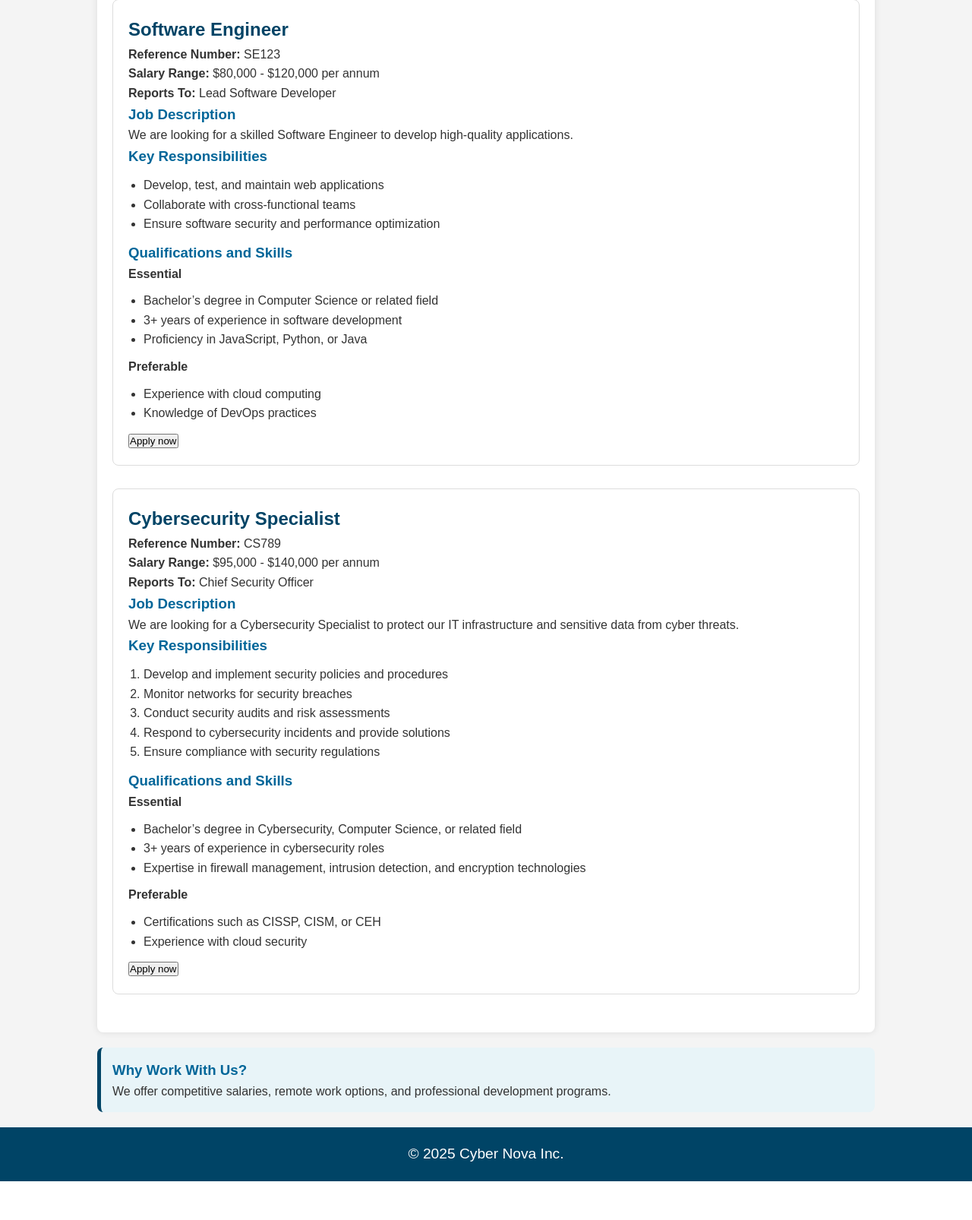
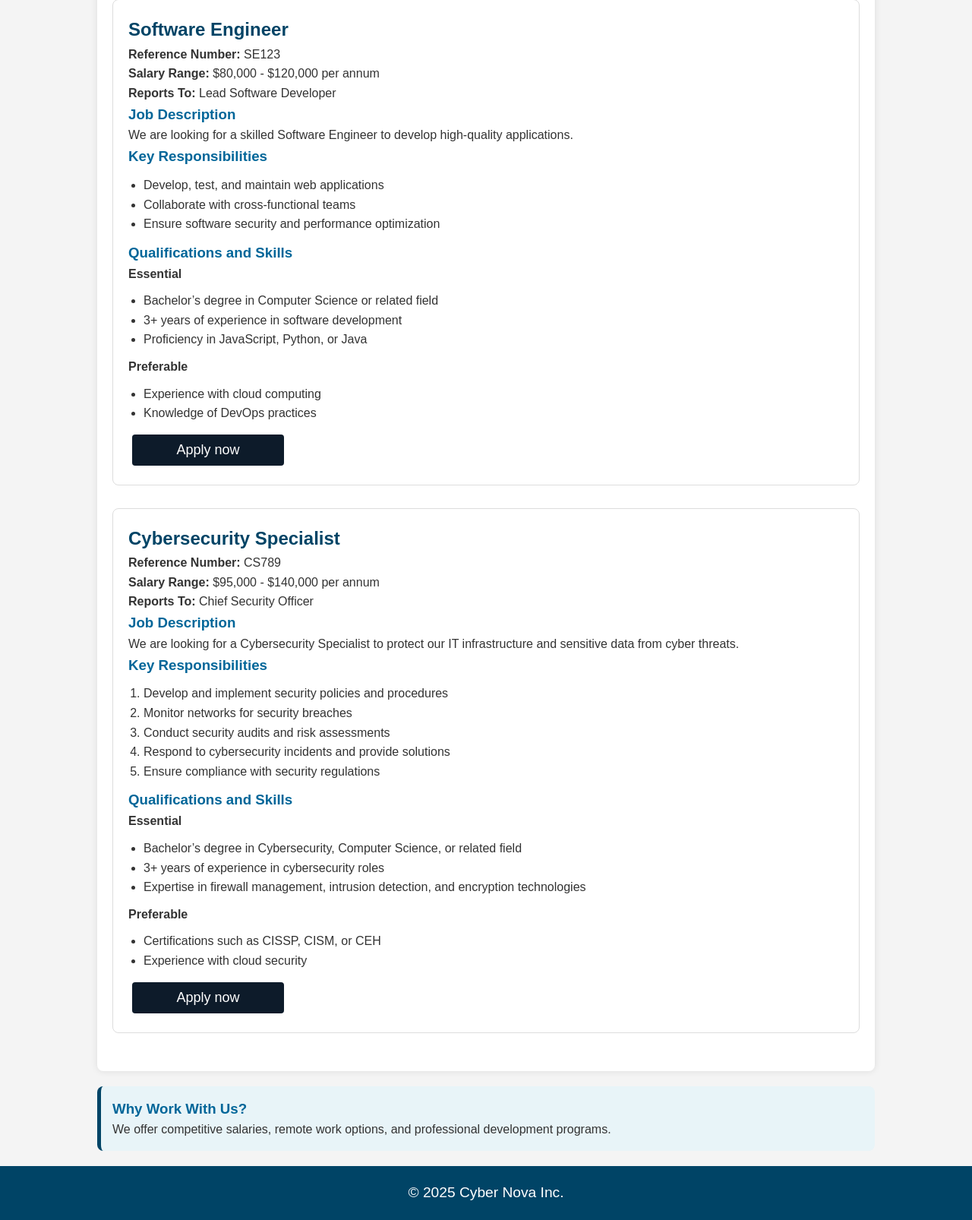
Before and after one commit to Shriyans007/Web-Tech-Project, a PHP site: page /jobs.html in a window 1280 px wide. Shown: the part 200-1806 px from the top of the page at 76% size. Before the commit the page ends 1755 px from the top, so only its background shows below. Run offline with PHP 8.4, Linux system fonts and the light colour scheme.

Commit message:
added button css

```diff
--- a/styles.css
+++ b/styles.css
@@ -136,3 +136,42 @@ h1 {
     color: white;
 
 }
+.button {
+    display: inline-block;
+    border-radius: 4px;
+    background-color: #0D1B2A;
+    border: none;
+    color: #FFFFFF;
+    text-align: center;
+    font-size: 18px;
+    padding: 10px;
+    width: 200px;
+    transition: all 0.5s;
+    cursor: pointer;
+    margin: 5px;
+  }
+
+  .button span {
+    cursor: pointer;
+    display: inline-block;
+    position: relative;
+    transition: 0.5s;
+  }
+
+  .button span:after {
+    content: '\00bb';
+    position: absolute;
+    opacity: 0;
+    top: 0;
+    right: -20px;
+    transition: 0.5s;
+  }
+
+  .button:hover span {
+    padding-right: 25px;
+  }
+
+  .button:hover span:after {
+    opacity: 1;
+    right: 0;
+  }
```
